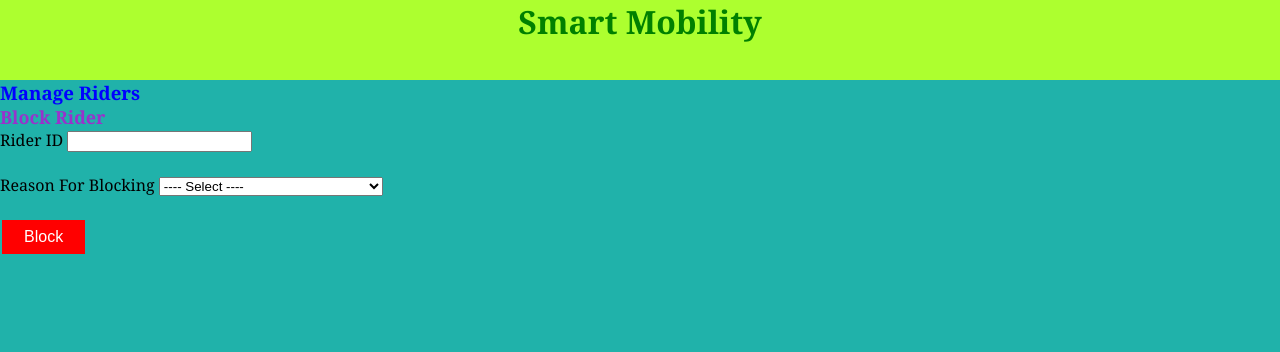
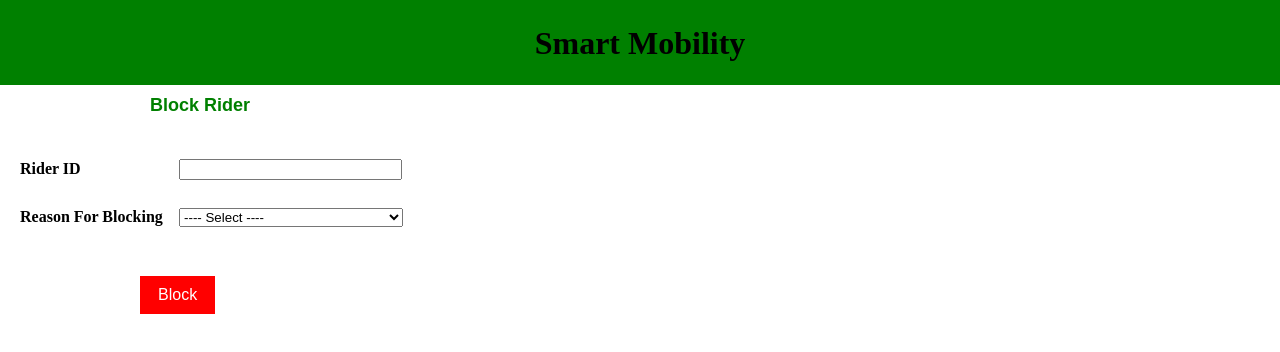
Before and after one commit to Vkvarmach/GDP-Web-App, a website: page public/blockrider.html in a window 1280 px wide. Drawn offline with Linux system fonts and the light colour scheme.

Commit message:
Style Changed for Block Page

```diff
--- a/public/blockrider.css
+++ b/public/blockrider.css
@@ -2,41 +2,49 @@
     margin:auto;
     padding:auto;
 }
+h1{
+    width: 100%;
+    height: 40px;
+    display: block;
+    text-align: center;
+    color:black;
+    background-color:green;
+    padding-top: 25px;
+    padding-bottom: 20px;
+    cursor: pointer;
 
-body{
-    background-color: lightseagreen;
-    font-family: Georgia, 'Times New Roman', Times, serif;
 }
 
-h1{
-    width: 100%;
-    height: 80px;
-    display: block;
-    text-align: center;
-    color: green;
-    background-color: greenyellow;
-}
-h3{
-    color: blue;
-}
 h4{
     position: relative;
-
-    color: darkorchid;
-    font-size: large;
-}
-.contents{
-    left: 10px;
+    font-family: Arial, Helvetica, sans-serif;
+    color: green;
+    font-size:large;
+    margin-left: 150px;
+    padding-top: 10px;
 }
 .block{
     background-color:red;
     border: none;
     color: white;
-    padding: 8px 22px;
+    padding: 10px 18px;
     text-align: center;
     text-decoration: none;
     display: inline-block;
     font-size: 16px;
-    margin: 2px 2px;
+    margin: 6px 0px;
     cursor: pointer;
 }
+label{
+    width: 150px;
+    display: inline-block;
+}
+
+.tbox{
+    width: 215px;
+    margin: 5px;
+}
+
+#dropdown{
+    margin: 5px;
+}
--- a/public/blockrider.html
+++ b/public/blockrider.html
@@ -8,15 +8,15 @@
 
 <body>
     <h1>Smart Mobility</h1>
-    <h3>Manage Riders</h3>
     <h4>Block Rider</h4>
+    <br>
     <div class="contents">
-        <form>
-            <label for="frider">Rider ID</label>
-            <input type="text" id="frider" name="frider">
+        <form class="form" style="margin: 20px;">
+            <label for="frider" class="rider"><b>Rider ID</b></label>
+            <input type="text" class="tbox" name="frider">
             <br>
             <br>
-            <label for="lname">Reason For Blocking</label>
+            <label for="lname"><b>Reason For Blocking</b></label>
             <select id="dropdown">
                 <option>---- Select ----</option>
                 <option>Bad bheaviour with customer care</option>
@@ -27,8 +27,9 @@
             <br>
             <br>
         </form>
-    <button type="button" class="block">Block</button>
+        <button type="button" class="block" style="margin-left: 140px;">Block</button>
     </div>
+
 
 </body>
 
```
